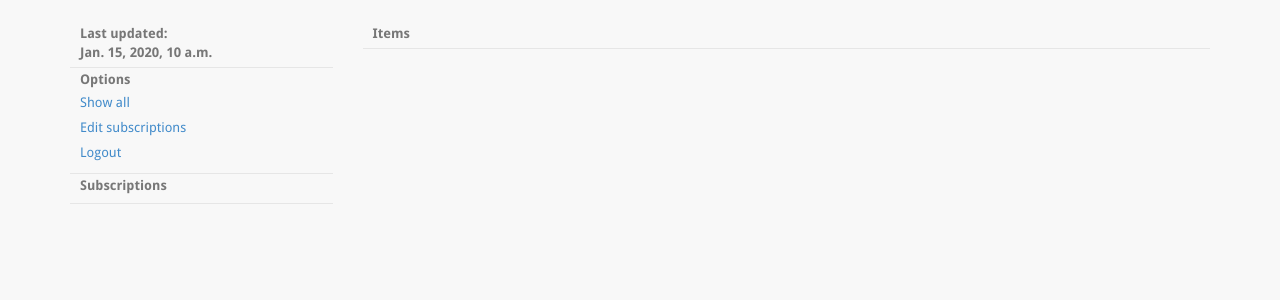
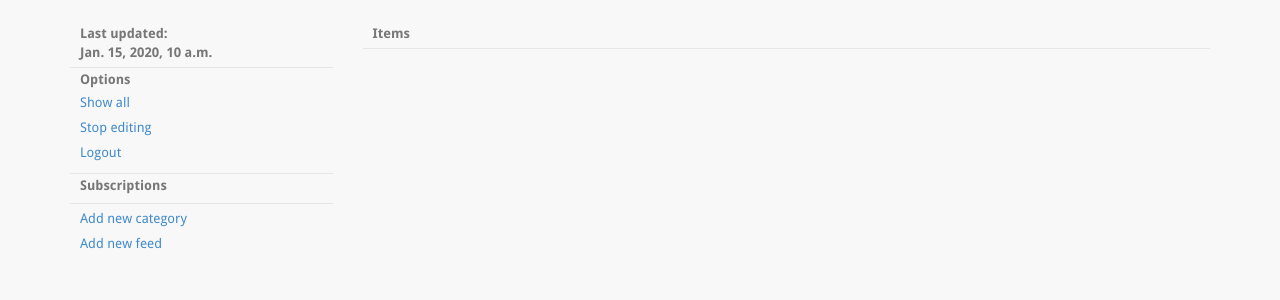
Before and after one commit to jochenklar/reader2, a Django app: template reader2/templates/404.html in a window 1280 px wide. Shown: the part 51-351 px from the top of the page. Run offline with Django 3.2, Linux system fonts and the light colour scheme; the template is opened without the code that fills it: most values are stand-ins (such as "Sample title", 1, 10 or a date in 2020); some libraries are stand-ins or nearby versions.

Commit message:
various fixes

```diff
--- a/feeds/models.py
+++ b/feeds/models.py
@@ -19,6 +19,9 @@ class SingletonModel(models.Model):
 
 class Meta(SingletonModel):
     updated   = models.DateTimeField(null=True)
+
+    class Meta:
+        verbose_name_plural = 'Meta'
 
 class Feed(models.Model):
     users     = models.ManyToManyField(User, related_name='feeds')
--- a/reader2/static/app.js
+++ b/reader2/static/app.js
@@ -58,7 +58,7 @@ app.controller('bodyController', ['$scope','$timeout','$filter','$document','ite
 
     $scope.canScroll = false;
 
-    $scope.editable = false;
+    $scope.editable = true;
 
     $scope.firstItem = function() {
         $scope.setActiveItem(0);
@@ -144,19 +144,20 @@ app.controller('bodyController', ['$scope','$timeout','$filter','$document','ite
     // category form
 
     $scope.showCreateCategoryForm = function() {
-        $scope.form.$setPristine();
-        $scope.formSubmitted = false;
+        $scope.categoryForm.$setPristine();
+        $scope.categoryFormSubmitted = false;
 
-        $scope.formId = false;
-        $scope.formData = {};
+        $scope.categoryFormId = false;
+        $scope.categoryFormData = {};
 
         $('#category-form-modal').modal('show');
     };
 
     $scope.submitCreateCategoryForm = function(isValid) {
-        $scope.formSubmitted = true;
+        $scope.categoryFormSubmitted = true;
+
         if (isValid) {
-            categoryService.createCategory($scope.formData).success(function(data) {
+            categoryService.createCategory($scope.categoryFormData).success(function(data) {
                 $scope.categories.push(data);
                 $('#category-form-modal').modal('hide');
             });
@@ -164,12 +165,12 @@ app.controller('bodyController', ['$scope','$timeout','$filter','$document','ite
     };
 
     $scope.showUpdateCategoryForm = function(categoryId) {
-        $scope.form.$setPristine();
-        $scope.formSubmitted = false;
+        $scope.categoryForm.$setPristine();
+        $scope.categoryFormSubmitted = false;
 
         var category = $filter('filter')($scope.categories, {id: categoryId}, true)[0];
-        $scope.formId = category.id;
-        $scope.formData = {
+        $scope.categoryFormId = category.id;
+        $scope.categoryFormData = {
             'title': category.title
         };
 
@@ -177,10 +178,10 @@ app.controller('bodyController', ['$scope','$timeout','$filter','$document','ite
     };
 
     $scope.submitUpdateCategoryForm = function(isValid) {
-        $scope.formSubmitted = true;
+        $scope.categoryFormSubmitted = true;
         if (isValid) {
-            categoryService.updateCategory($scope.formId,$scope.formData).success(function(data) {
-                var category = $filter('filter')($scope.categories, {id: $scope.formId}, true)[0];
+            categoryService.updateCategory($scope.categoryFormId,$scope.categoryFormData).success(function(data) {
+                var category = $filter('filter')($scope.categories, {id: $scope.categoryFormId}, true)[0];
                 category.title = data.title;
                 $('#category-form-modal').modal('hide');
             });
@@ -188,15 +189,15 @@ app.controller('bodyController', ['$scope','$timeout','$filter','$document','ite
     };
 
     $scope.showDeleteCategoryForm = function(categoryId) {
-        $scope.formType = 'category';
-        $scope.formId = categoryId;
+        $scope.deleteFormType = 'category';
+        $scope.deleteFormId = categoryId;
 
         $('#delete-form-modal').modal('show');
     };
 
     $scope.submitDeleteCategoryForm = function(isValid) {
-        categoryService.deleteCategory($scope.formId).success(function() {
-            var category = $filter('filter')($scope.categories, {id: $scope.formId}, true)[0];
+        categoryService.deleteCategory($scope.deleteFormId).success(function() {
+            var category = $filter('filter')($scope.categories, {id: $scope.deleteFormId}, true)[0];
             var index = $scope.categories.indexOf(category);
             if (index != -1) {
                 $scope.categories.splice(index, 1);
@@ -208,22 +209,22 @@ app.controller('bodyController', ['$scope','$timeout','$filter','$document','ite
     // feed form
 
     $scope.showCreateFeedForm = function() {
-        $scope.form.$setPristine();
-        $scope.formSubmitted = false;
+        $scope.feedForm.$setPristine();
+        $scope.feedFormSubmitted = false;
 
-        $scope.formId = false;
-        $scope.formData = {};
+        $scope.feedFormId = false;
+        $scope.feedFormData = {};
 
         $('#feed-form-modal').modal('show');
     };
 
     $scope.submitCreateFeedForm = function(isValid) {
-        $scope.formSubmitted = true;
+        $scope.feedFormSubmitted = true;
         if (isValid) {
-            var categoryId = parseInt($scope.formData.categoryId);
+            var categoryId = parseInt($scope.feedFormData.categoryId);
             var category = $filter('filter')($scope.categories, {id: categoryId}, true)[0];
 
-            feedService.createFeed($scope.formData).success(function(data) {
+            feedService.createFeed($scope.feedFormData).success(function(data) {
                 category.feeds.push(data);
                 $('#feed-form-modal').modal('hide');
             });
@@ -231,15 +232,15 @@ app.controller('bodyController', ['$scope','$timeout','$filter','$document','ite
     };
 
     $scope.showUpdateFeedForm = function(categoryId,feedId) {
-        $scope.form.$setPristine();
-        $scope.formSubmitted = false;
+        $scope.feedForm.$setPristine();
+        $scope.feedFormSubmitted = false;
 
         var category = $filter('filter')($scope.categories, {id: categoryId}, true)[0];
         var feed = $filter('filter')(category.feeds, {id: feedId}, true)[0];
 
-        $scope.formId = feedId;
-        $scope.formCategoryId = categoryId;
-        $scope.formData = {
+        $scope.feedFormId = feedId;
+        $scope.feedFormCategory = category;
+        $scope.feedFormData = {
             'title':feed.title,
             'htmlUrl': feed.htmlUrl,
             'xmlUrl': feed.xmlUrl,
@@ -250,23 +251,22 @@ app.controller('bodyController', ['$scope','$timeout','$filter','$document','ite
     };
 
     $scope.submitUpdateFeedForm = function(isValid) {
-        $scope.formSubmitted = true;
+        $scope.feedFormSubmitted = true;
         if (isValid) {
-            var categoryId = parseInt($scope.formData.categoryId);
+            var categoryId = parseInt($scope.feedFormData.categoryId);
             var category = $filter('filter')($scope.categories, {id: categoryId}, true)[0];
 
-            feedService.updateFeed($scope.formId,$scope.formData).success(function(data) {
-                var feed = $filter('filter')(category.feeds, {id: $scope.formId}, true)[0];
+            feedService.updateFeed($scope.feedFormId,$scope.feedFormData).success(function(data) {
+                var feed = $filter('filter')(category.feeds, {id: $scope.feedFormId}, true)[0];
                 if (typeof feed === 'undefined') {
                     // we switched categories
                     category.feeds.push(data);
 
                     // get rid of the old feed
-                    var oldCategory = $filter('filter')($scope.categories, {id: $scope.formCategoryId}, true)[0];
-                    var oldFeed = $filter('filter')(oldCategory.feeds, {id: $scope.formId}, true)[0];
-                    var index = oldCategory.feeds.indexOf(oldFeed);
+                    var feed = $filter('filter')($scope.feedFormCategory.feeds, {id: $scope.feedFormId}, true)[0];
+                    var index = $scope.feedFormCategory.feeds.indexOf(feed);
                     if (index != -1) {
-                        oldCategory.feeds.splice(index, 1);
+                        $scope.feedFormCategory.feeds.splice(index, 1);
                     }
                 } else {
                     feed.title = data.title;
@@ -279,20 +279,18 @@ app.controller('bodyController', ['$scope','$timeout','$filter','$document','ite
     };
 
     $scope.showDeleteFeedForm = function(categoryId,feedId) {
-        $scope.formType = 'feed';
-        $scope.formId = feedId;
-        $scope.formCategoryId = categoryId;
+        $scope.deleteFormType = 'feed';
+        $scope.deleteFormId = feedId;
+        $scope.deleteFormCategory = $filter('filter')($scope.categories, {id: categoryId}, true)[0];
         $('#delete-form-modal').modal('show');
     };
 
     $scope.submitDeleteFeedForm = function(isValid) {
-        feedService.deleteFeed($scope.formId).success(function() {
-            var category = $filter('filter')($scope.categories, {id: $scope.formCategoryId}, true)[0];
-            var feed = $filter('filter')(category.feeds, {id: $scope.formId}, true)[0];
-
-            var index = category.feeds.indexOf(feed);
+        feedService.deleteFeed($scope.deleteFormId).success(function() {
+            var feed = $filter('filter')($scope.deleteFormCategory.feeds, {id: $scope.deleteFormId}, true)[0];
+            var index = $scope.deleteFormCategory.feeds.indexOf(feed);
             if (index != -1) {
-                category.feeds.splice(index, 1);
+                $scope.deleteFormCategory.feeds.splice(index, 1);
             }
             $('#delete-form-modal').modal('hide');
         });
--- a/reader2/templates/modals.html
+++ b/reader2/templates/modals.html
@@ -12,25 +12,23 @@
                 <h4 class="modal-title" id="category-form-label">Add a new category</h4>
             </div>
             <div class="modal-body">
-                <form class="form-horizontal" role="form" name="form" novalidate>
-
-                    <div class="form-group" ng-class="{'has-error': form.title.$invalid && (!form.title.$pristine || formSubmitted)}">
+                <form class="form-horizontal" role="form" name="categoryForm" novalidate>
+                    <div class="form-group" ng-class="{'has-error': categoryForm.title.$invalid && categoryFormSubmitted}">
                         <label for="input-category-title" class="col-sm-2 control-label">
                             Title
                         </label>
                         <div class="col-sm-10">
-                            <input type="text" class="form-control" id="input-category-title" name="title" placeholder="Title" ng-model="formData.title" ng-maxlength="256" required />
+                            <input type="text" class="form-control" id="input-category-title" name="title" placeholder="Enter a title for the category" ng-model="categoryFormData.title" ng-maxlength="256" required />
                         </div>
                     </div>
-
                 </form>
             </div>
             <div class="modal-footer">
                 <button type="button" class="btn btn-default" data-dismiss="modal">Close</button>
-                <button type="button" class="btn btn-primary" ng-show="!formId" ng-click="submitCreateCategoryForm(form.$valid)">
+                <button type="button" class="btn btn-primary" ng-show="!categoryFormId" ng-click="submitCreateCategoryForm(categoryForm.$valid)">
                     Add new category
                 </button>
-                <button type="button" class="btn btn-primary" ng-show="formId" ng-click="submitUpdateCategoryForm(form.$valid)">
+                <button type="button" class="btn btn-primary" ng-show="categoryFormId" ng-click="submitUpdateCategoryForm(categoryForm.$valid)">
                     Update category
                 </button>
             </div>
@@ -50,14 +48,14 @@
                 <h4 class="modal-title" id="feed-form-label">Add a new feed</h4>
             </div>
             <div class="modal-body">
-                <form class="form-horizontal" role="form" id="form" name="form" novalidate>
+                <form class="form-horizontal" role="form" name="feedForm" novalidate>
 
-                    <div class="form-group" ng-class="{'has-error': form.categoryId.$invalid && formSubmitted}">
+                    <div class="form-group" ng-class="{'has-error': feedForm.categoryId.$invalid && feedFormSubmitted}">
                         <label for="input-feed-categoryId" class="col-sm-2 control-label">
                             Category
                         </label>
                         <div class="col-sm-10">
-                            <select class="form-control" id="input-feed-categoryId" name="categoryId" ng-model="formData.categoryId" required>
+                            <select class="form-control" id="input-feed-categoryId" name="categoryId" ng-model="feedFormData.categoryId" required>
                                 <option value="" disabled selected>Select category</option>
                                 <option ng-repeat="category in categories | orderBy:'title'" value="{{category.id}}">
                                     {{category.title}}
@@ -66,30 +64,30 @@
                         </div>
                     </div>
 
-                    <div class="form-group" ng-class="{'has-error': form.title.$invalid && formSubmitted}">
+                    <div class="form-group" ng-class="{'has-error': feedForm.title.$invalid && feedFormSubmitted}">
                         <label for="input-feed-title" class="col-sm-2 control-label">
                             Title
                         </label>
                         <div class="col-sm-10">
-                            <input type="text" class="form-control" id="input-feed-title" name="title" placeholder="Enter a title" ng-model="formData.title" ng-maxlength="256" required />
+                            <input type="text" class="form-control" id="input-feed-title" name="title" placeholder="Enter a title for the subscription" ng-model="feedFormData.title" ng-maxlength="256" required />
                         </div>
                     </div>
 
-                    <div class="form-group" ng-class="{'has-error': form.htmlUrl.$invalid && formSubmitted}">
+                    <div class="form-group" ng-class="{'has-error': feedForm.htmlUrl.$invalid && feedFormSubmitted}">
                         <label for="input-feed-htmlUrl" class="col-sm-2 control-label">
                             HTML URL
                         </label>
                         <div class="col-sm-10">
-                            <input type="url" class="form-control" id="input-feed-htmlUrl" name="htmlUrl" placeholder="Enter a valid URL" ng-model="formData.htmlUrl" ng-maxlength="256" required />
+                            <input type="url" class="form-control" id="input-feed-htmlUrl" name="htmlUrl" placeholder="Enter a valid URL for the webpage" ng-model="feedFormData.htmlUrl" ng-maxlength="256" required />
                         </div>
                     </div>
 
-                    <div class="form-group" ng-class="{'has-error': form.xmlUrl.$invalid && formSubmitted}">
+                    <div class="form-group" ng-class="{'has-error': feedForm.xmlUrl.$invalid && feedFormSubmitted}">
                         <label for="input-feed-xmlUrl" class="col-sm-2 control-label">
                             Feed URL
                         </label>
                         <div class="col-sm-10">
-                            <input type="url" class="form-control" id="input-feed-xmlUrl" name="xmlUrl" placeholder="Enter a valid URL" ng-model="formData.xmlUrl" ng-maxlength="256" required />
+                            <input type="url" class="form-control" id="input-feed-xmlUrl" name="xmlUrl" placeholder="Enter a valid URL for the rss feed" ng-model="feedFormData.xmlUrl" ng-maxlength="256" required />
                         </div>
                     </div>
 
@@ -97,10 +95,10 @@
             </div>
             <div class="modal-footer">
                 <button type="button" class="btn btn-default" data-dismiss="modal">Close</button>
-                <button type="button" class="btn btn-primary" ng-show="!formId" ng-click="submitCreateFeedForm(form.$valid)">
+                <button type="button" class="btn btn-primary" ng-show="!feedFormId" ng-click="submitCreateFeedForm(feedForm.$valid)">
                     Add new feed
                 </button>
-                <button type="button" class="btn btn-primary" ng-show="formId" ng-click="submitUpdateFeedForm(form.$valid)">
+                <button type="button" class="btn btn-primary" ng-show="feedFormId" ng-click="submitUpdateFeedForm(feedForm.$valid)">
                     Update feed</span>
                 </button>
             </div>
@@ -117,14 +115,14 @@
                 <button type="button" class="close" data-dismiss="modal">
                     <span aria-hidden="true">&times;</span><span class="sr-only">Close</span>
                 </button>
-                <h4 class="modal-title" id="delete-form-label">Really delete {{formType}}?</h4>
+                <h4 class="modal-title" id="delete-form-label">Really delete {{deleteFormType}}?</h4>
             </div>
             <div class="modal-footer">
                 <button type="button" class="btn btn-default" data-dismiss="modal">Close</button>
-                <button type="button" class="btn btn-danger" ng-show="formType == 'category'" ng-click="submitDeleteCategoryForm()">
+                <button type="button" class="btn btn-danger" ng-show="deleteFormType == 'category'" ng-click="submitDeleteCategoryForm()">
                     Delete category
                 </button>
-                <button type="button" class="btn btn-danger" ng-show="formType == 'feed'" ng-click="submitDeleteFeedForm()">
+                <button type="button" class="btn btn-danger" ng-show="deleteFormType == 'feed'" ng-click="submitDeleteFeedForm()">
                     Delete feed
                 </button>
             </div>
--- a/reader2/templates/sidebar.html
+++ b/reader2/templates/sidebar.html
@@ -56,8 +56,8 @@
 
     <div class="options">
         <ul>
+            <li><a href="" ng-show="editable" ng-click="showCreateCategoryForm()">Add new category</a></li>
             <li><a href="" ng-show="editable" ng-click="showCreateFeedForm()">Add new feed</a></li>
-            <li><a href="" ng-show="editable" ng-click="showCreateCategoryForm()">Add new category</a></li>
         </ul>
     </div>
 </div>
```
